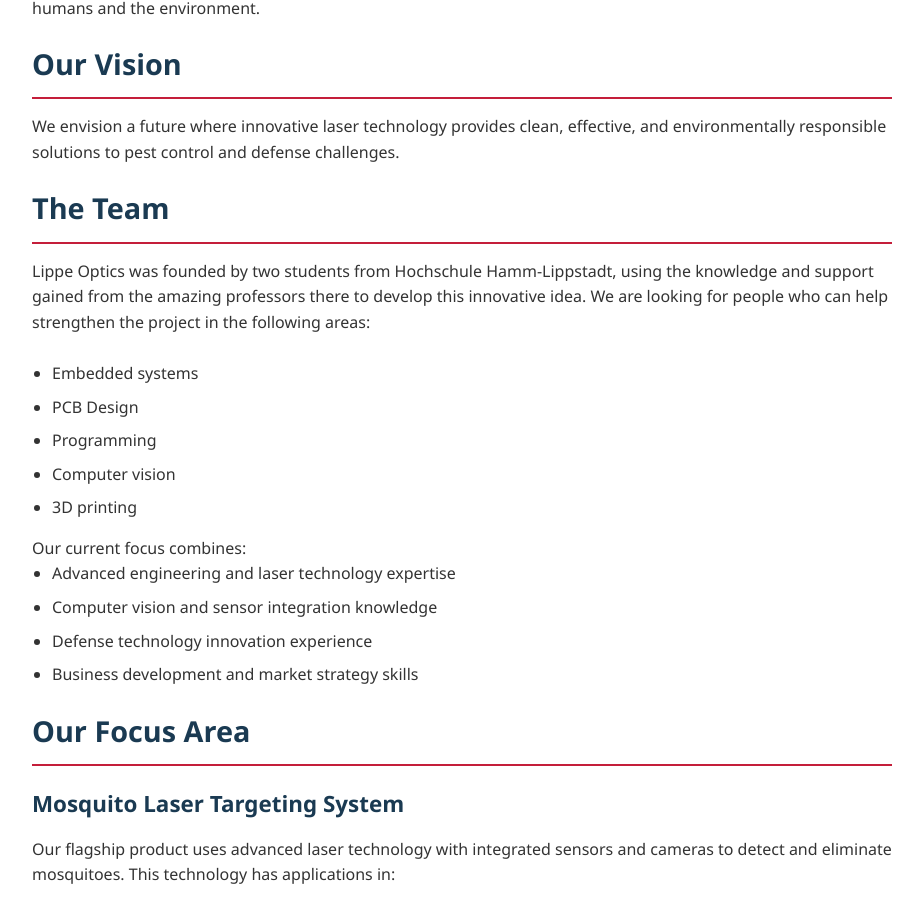
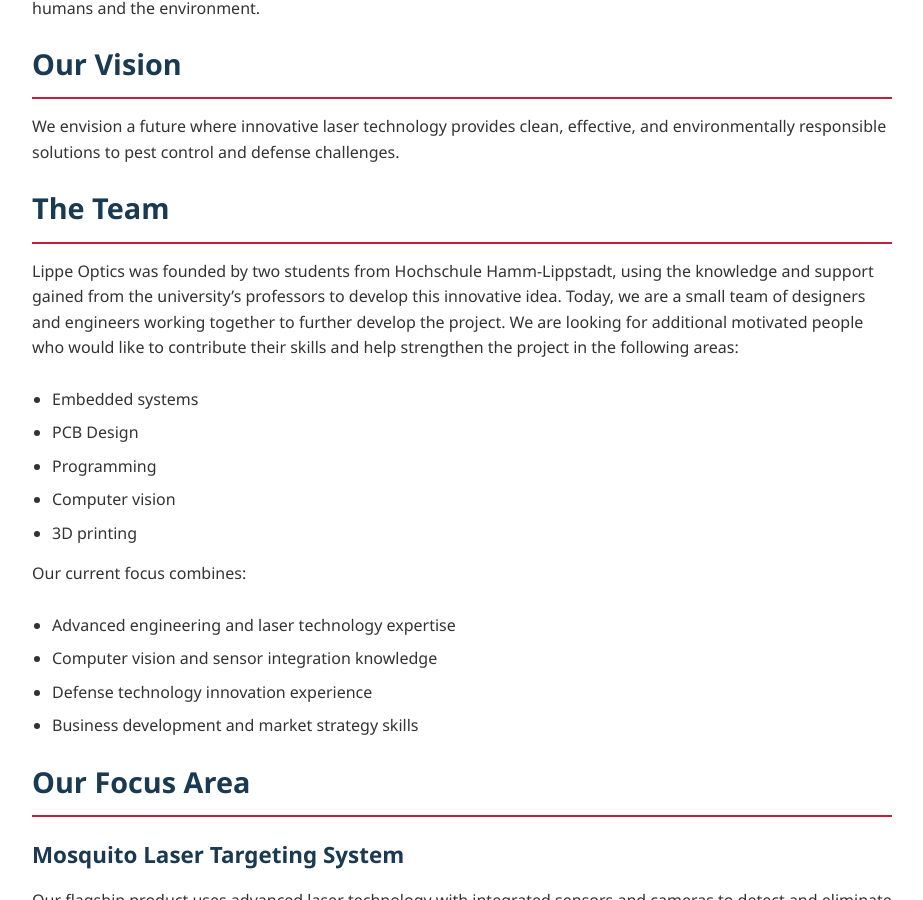
Before and after one commit to Enea322/LO-website-demo, a Jekyll site: the page built from about.md, in a window 1280 px wide and 900 px high, scrolled down 421 px. Shown: the whole window, without its empty margins (178-1101 px from the left). Built offline with Jekyll 4.4.1, drawn with Linux system fonts in a browser that asks for light colours; our own code applies the rules of GitHub Pages for plain Markdown files.

Commit message:
Small changes to text & styling

```diff
--- a/about.md
+++ b/about.md
@@ -14,7 +14,7 @@ We envision a future where innovative laser technology provides clean, effective
 
 ## The Team
 
-Lippe Optics was founded by two students from Hochschule Hamm-Lippstadt, using the knowledge and support gained from the amazing professors there to develop this innovative idea. We are looking for people who can help strengthen the project in the following areas:
+Lippe Optics was founded by two students from Hochschule Hamm-Lippstadt, using the knowledge and support gained from the university's professors to develop this innovative idea. Today, we are a small team of designers and engineers working together to further develop the project. We are looking for additional motivated people who would like to contribute their skills and help strengthen the project in the following areas:
 
 <br>
 
@@ -25,6 +25,8 @@ Lippe Optics was founded by two students from Hochschule Hamm-Lippstadt, using t
 - 3D printing
 
 Our current focus combines:
+
+<br>
 
 - Advanced engineering and laser technology expertise
 - Computer vision and sensor integration knowledge
@@ -55,9 +57,6 @@ Mosquito-borne diseases remain a critical public health challenge. Traditional p
 - **Scalability**: Flexible deployment from small to large installations
 
 ## Competitive Advantages
-
-<br>
-
 - **Innovative Technology**: Few competitors use laser technology; those that do have bulky, expensive, or less precise systems
 - **Eco-Friendly**: Chemical-free alternative to traditional pest control
 - **Portability**: Compact design (2.5 cm × 20 cm) with 360° rotation
```
Also changed, not shown: 1 other file.
